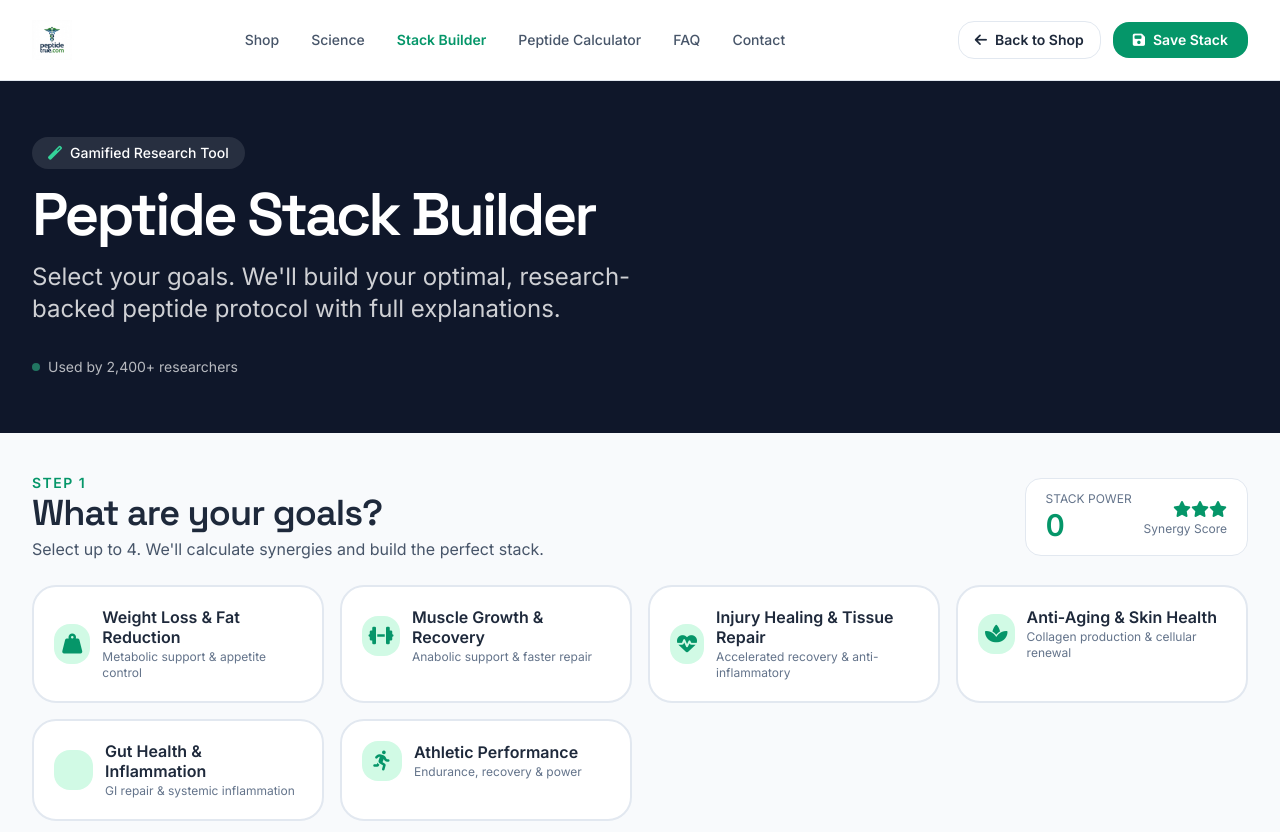
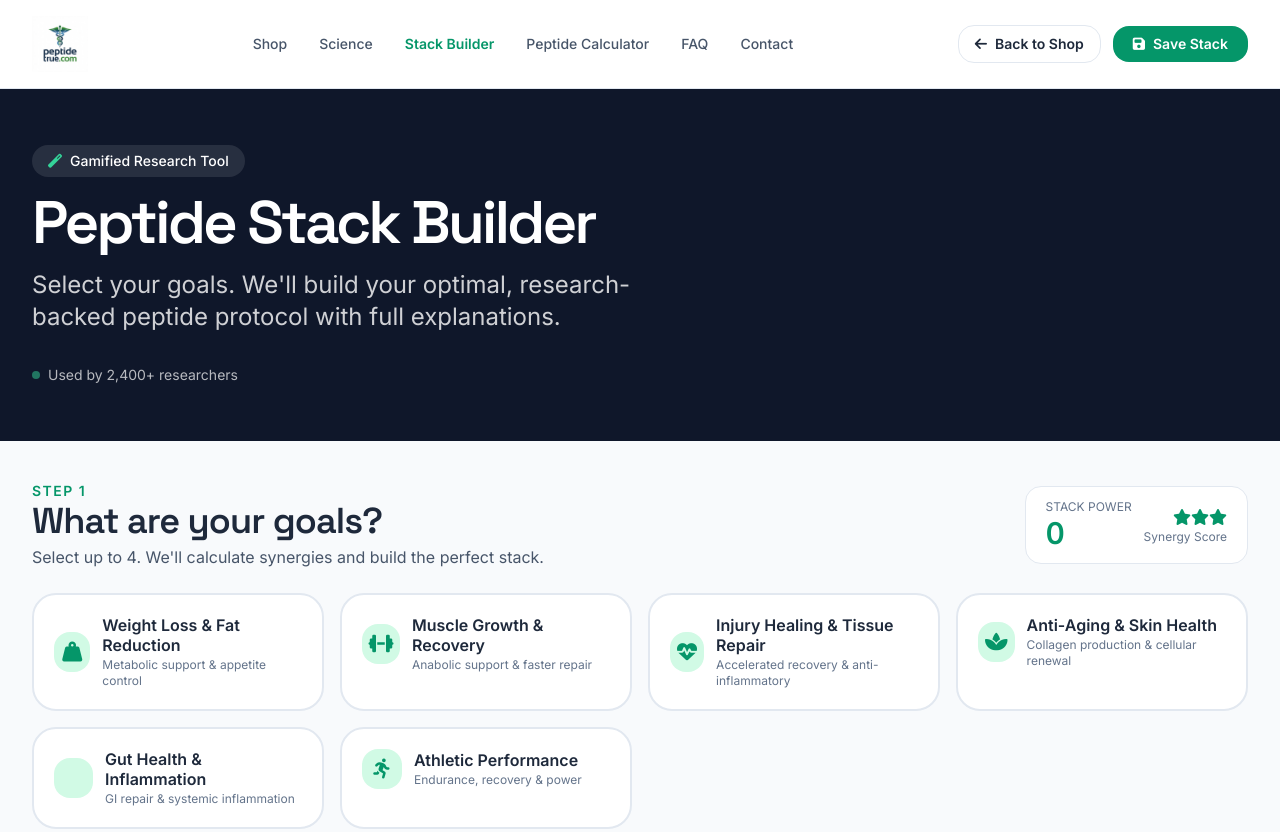
Before and after one commit to savitz25/true-peptide-labs, a plain HTML site: page stack-builder.html in a window 1280 px wide. Shown: the top 832 px of the page. Drawn offline with nearby package versions, Linux system fonts and the light colour scheme.

Commit message:
Increase logo size to h-14 in navbars and adjust padding for better fit

```diff
--- a/stack-builder.html
+++ b/stack-builder.html
@@ -78,10 +78,10 @@
     <!-- NAVBAR -->
     <nav class="bg-white border-b border-slate-200 sticky top-0 z-50">
         <div class="max-w-screen-2xl mx-auto">
-            <div class="px-8 py-5 flex items-center justify-between">
+            <div class="px-8 py-4 flex items-center justify-between">
                 <div class="flex items-center gap-x-2">
                     <a href="index.html" class="flex items-center gap-x-2">
-                        <img src="logo.png" alt="True Peptide Labs" class="h-10 w-auto">
+                        <img src="logo.png" alt="True Peptide Labs" class="h-14 w-auto">
                     </a>
                 </div>
 
```
Also changed, not shown: index.html (+3 -3 lines), peptide-calculator.html (+2 -2 lines).
